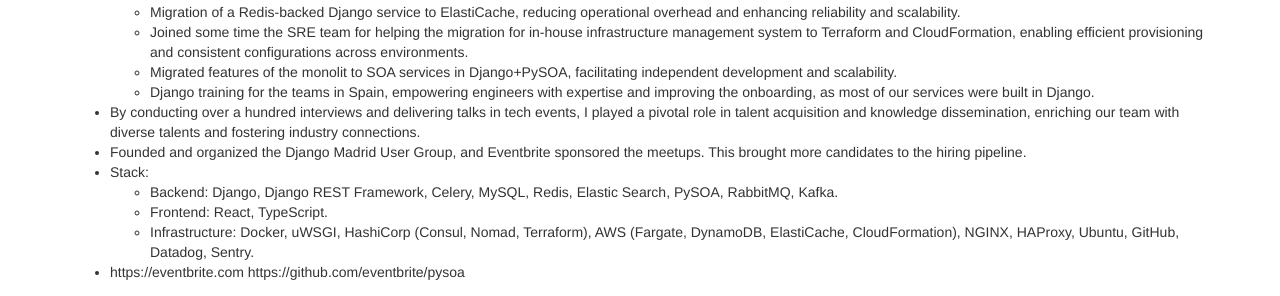
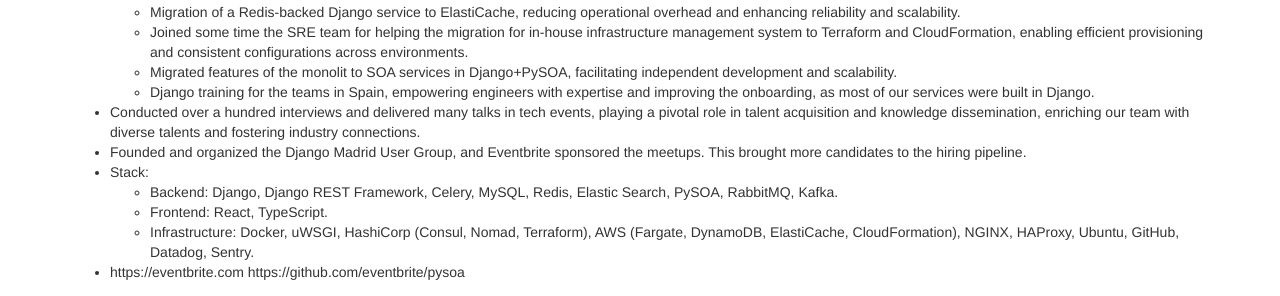
Before and after one commit to jorgebg/cv, a Jekyll site: the page built from index.md, in a window 1280 px wide and 900 px high, scrolled down 550 px. Shown: the part 156-452 px from the top of the window. Built offline with Jekyll 4.4.1, drawn with Linux system fonts in a browser that asks for light colours; our own code applies the rules of GitHub Pages for plain Markdown files.

Commit message:
Automated update

```diff
--- a/index.md
+++ b/index.md
@@ -36,7 +36,7 @@
   - Joined some time the SRE team for helping the migration for in-house infrastructure management system to Terraform and CloudFormation, enabling efficient provisioning and consistent configurations across environments.
   - Migrated features of the monolit to SOA services in Django+PySOA, facilitating independent development and scalability.
   - Django training for the teams in Spain, empowering engineers with expertise and improving the onboarding, as most of our services were built in Django.
-- By conducting over a hundred interviews and delivering talks in tech events, I played a pivotal role in talent acquisition and knowledge dissemination, enriching our team with diverse talents and fostering industry connections.
+- Conducted over a hundred interviews and delivered many talks in tech events, playing a pivotal role in talent acquisition and knowledge dissemination, enriching our team with diverse talents and fostering industry connections.
 - Founded and organized the Django Madrid User Group, and Eventbrite sponsored the meetups. This brought more candidates to the hiring pipeline.
 - Stack:
   - Backend: Django, Django REST Framework, Celery, MySQL, Redis, Elastic Search, PySOA, RabbitMQ, Kafka.
```
Also changed, not shown: 1 other file.
